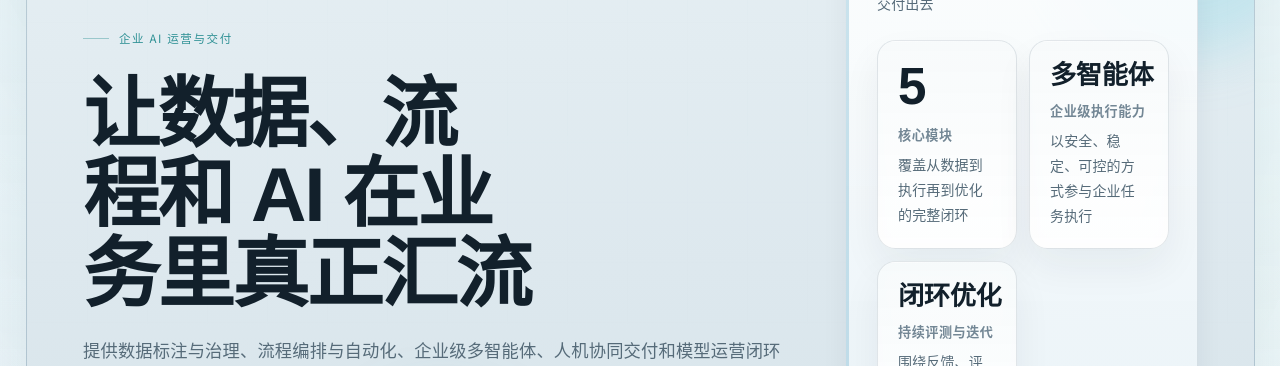
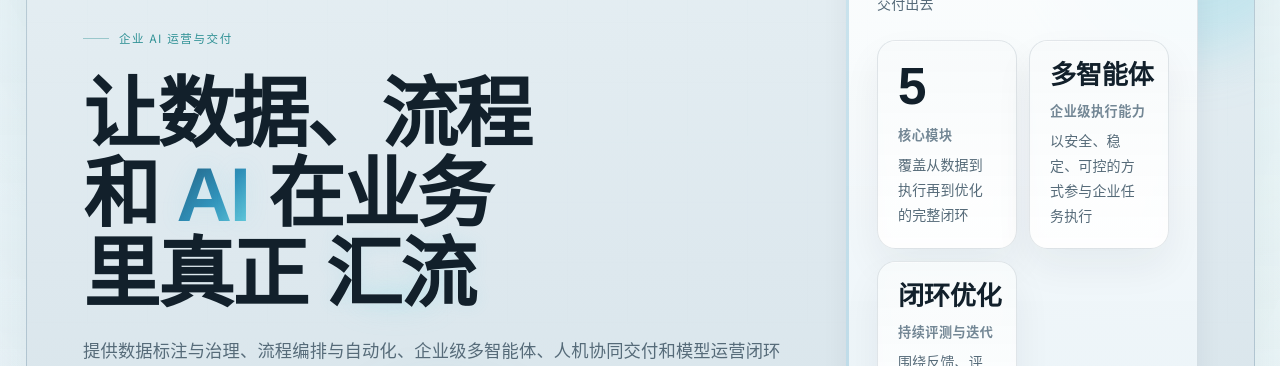
Before and after one commit to Frank-Opus/WanFlow.ai, a Next.js app in the folder web/: page / in a window 1280 px wide. Shown: the part 273-639 px from the top of the page. Built offline with nearby package versions, Linux system fonts and the light colour scheme; no server answers.

Commit message:
feat: enhance homepage hero treatment

```diff
--- a/web/src/app/globals.css
+++ b/web/src/app/globals.css
@@ -845,6 +845,41 @@ html[lang='zh-CN'] .mkt-display {
   font-weight: 600;
 }
 
+.mkt-home-title {
+  position: relative;
+  display: inline;
+}
+
+.mkt-home-title-accent {
+  background: linear-gradient(135deg, #1f5676 0%, #2f8fb8 54%, #70d8e4 100%);
+  -webkit-background-clip: text;
+  background-clip: text;
+  color: transparent;
+  text-shadow: 0 0 24px rgba(88, 207, 228, 0.12);
+}
+
+.mkt-home-title-glow {
+  position: relative;
+  color: var(--mk-text-0);
+  text-shadow:
+    0 0 1px rgba(255, 255, 255, 0.55),
+    0 0 16px rgba(88, 207, 228, 0.12);
+}
+
+.mkt-home-title-glow::after {
+  content: '';
+  position: absolute;
+  left: 8%;
+  right: 2%;
+  bottom: 10%;
+  height: 28%;
+  border-radius: 999px;
+  background: radial-gradient(circle, rgba(96, 223, 233, 0.18), transparent 72%);
+  filter: blur(14px);
+  pointer-events: none;
+  z-index: -1;
+}
+
 .mkt-title {
   font-family: var(--font-display), 'Segoe UI', sans-serif;
   font-size: clamp(2rem, 4vw, 3.6rem);
@@ -1250,6 +1285,17 @@ html[lang='zh-CN'] .mkt-metric-label {
   box-shadow: var(--mk-shadow);
 }
 
+.mkt-about-hero::before {
+  content: '';
+  position: absolute;
+  inset: 0;
+  background:
+    radial-gradient(circle at 20% 30%, rgba(103, 227, 240, 0.12), transparent 26%),
+    linear-gradient(120deg, rgba(255, 255, 255, 0.1) 0%, rgba(214, 237, 242, 0.06) 44%, rgba(10, 22, 36, 0.1) 100%);
+  backdrop-filter: blur(5px) saturate(0.92);
+  pointer-events: none;
+}
+
 .mkt-about-hero::after {
   background: linear-gradient(90deg, rgba(255, 255, 255, 0.24), rgba(255, 255, 255, 0.08), transparent 82%);
 }
@@ -1277,17 +1323,17 @@ html[lang='zh-CN'] .mkt-metric-label {
   justify-self: end;
   border: 1px solid rgba(255, 255, 255, 0.15);
   border-radius: 1.3rem;
-  background: linear-gradient(180deg, rgba(11, 22, 36, 0.45), rgba(11, 22, 36, 0.22));
-  backdrop-filter: blur(12px);
+  background: linear-gradient(180deg, rgba(11, 22, 36, 0.34), rgba(11, 22, 36, 0.16));
+  backdrop-filter: blur(14px) saturate(0.9);
   padding: 1.2rem 1.15rem;
   box-shadow: 0 18px 36px rgba(11, 22, 36, 0.2);
 }
 
 .mkt-button-on-image {
   border-color: rgba(255, 255, 255, 0.22);
-  background: rgba(255, 255, 255, 0.14);
+  background: rgba(255, 255, 255, 0.16);
   color: #f8fbff;
-  backdrop-filter: blur(8px);
+  backdrop-filter: blur(10px) saturate(0.95);
 }
 
 .mkt-button-on-image:hover {
--- a/web/src/components/marketing/home-page.tsx
+++ b/web/src/components/marketing/home-page.tsx
@@ -37,7 +37,19 @@ export default function MarketingHomePage() {
         <MotionReveal delay={0} intensity="hero" initiallyVisible>
           <PageHero
             eyebrow={copy.home.hero.eyebrow}
-            title={copy.home.hero.title}
+            title={locale === 'zh'
+              ? (
+                  <span className="mkt-home-title">
+                    让数据、流程和 <span className="mkt-home-title-accent">AI</span> 在业务里真正
+                    <span className="mkt-home-title-glow"> 汇流</span>
+                  </span>
+                )
+              : (
+                  <span className="mkt-home-title">
+                    Bring data, workflows, and <span className="mkt-home-title-accent">AI</span> into real business
+                    <span className="mkt-home-title-glow"> execution</span>
+                  </span>
+                )}
             body={copy.home.hero.statement}
             primary={copy.home.hero.primary}
             secondary={copy.home.hero.secondary}
--- a/web/src/components/marketing/primitives.tsx
+++ b/web/src/components/marketing/primitives.tsx
@@ -15,7 +15,7 @@ export function PageHero({
   aside,
 }: {
   eyebrow: string;
-  title: string;
+  title: ReactNode;
   body: string;
   primary: LinkTarget;
   secondary?: LinkTarget;
```
